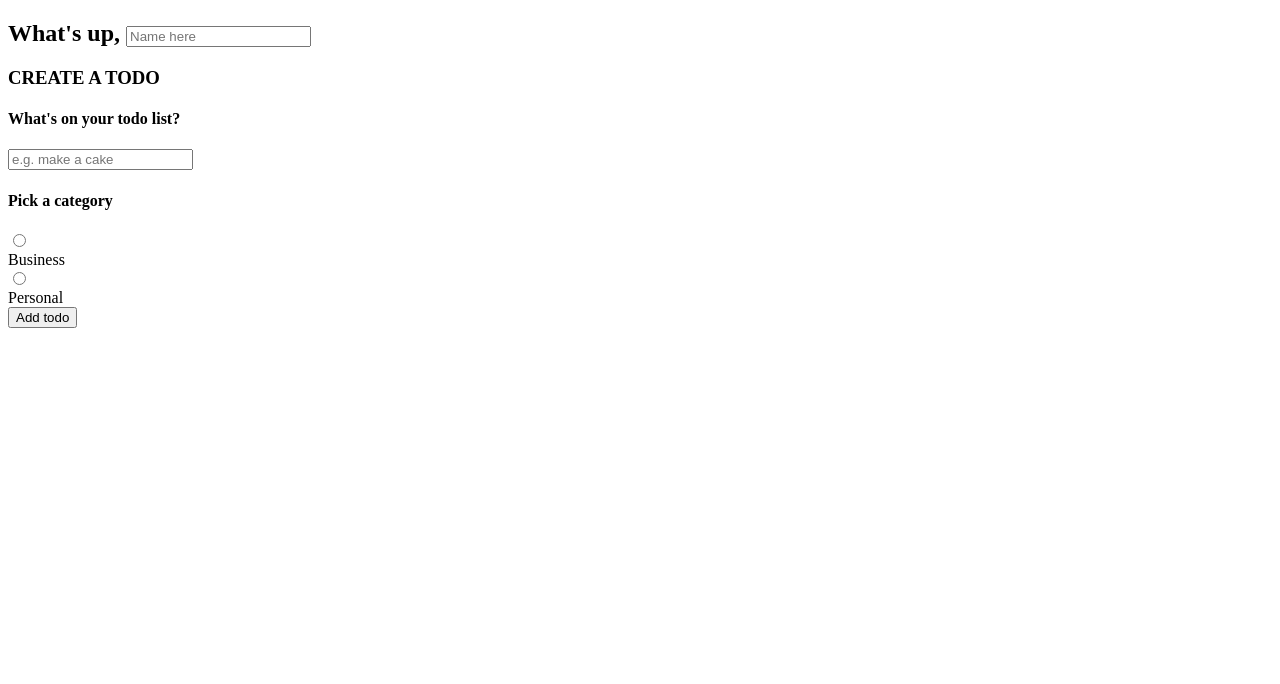
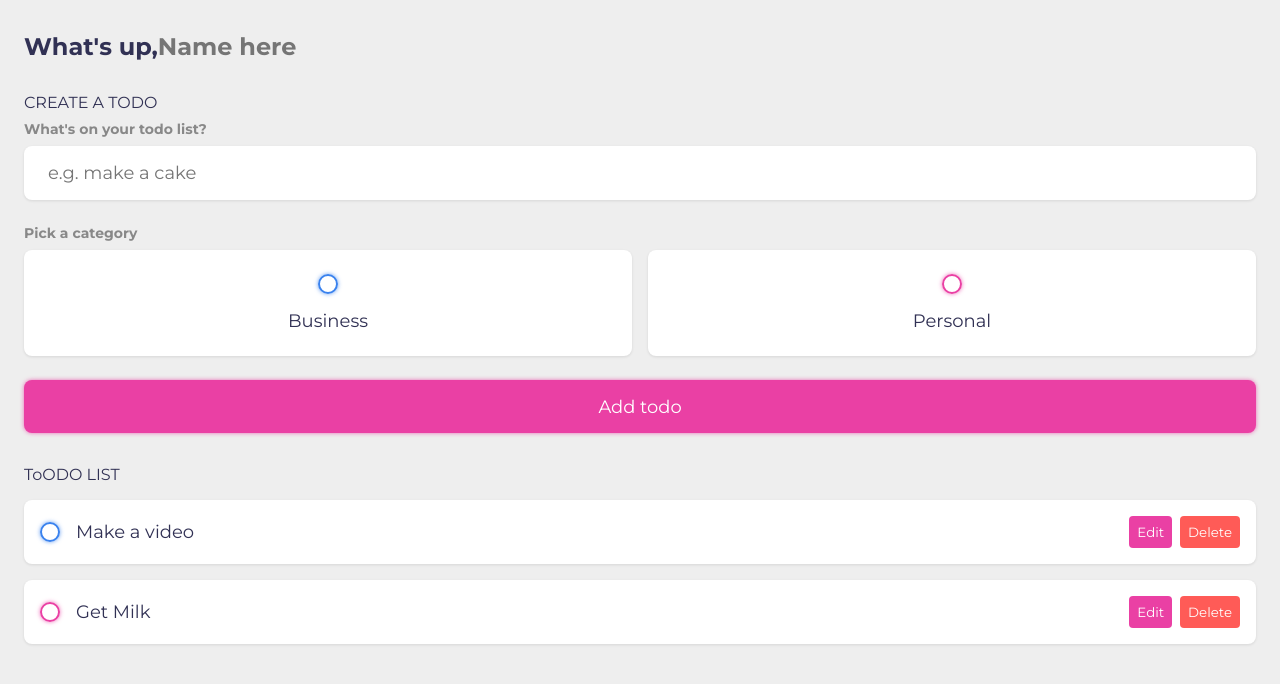
Before and after one commit to hong-yang-12/Mini_Projects, a plain HTML site: page to-do-list-v2/index.html in a window 1280 px wide. Drawn offline with Linux system fonts and the light colour scheme.

Commit message:
v2.01  added css

```diff
--- a/to-do-list-v2/index.html
+++ b/to-do-list-v2/index.html
@@ -40,6 +40,42 @@
              </form>
         </section>
 
+        <section class="todo-list">
+            <h3>ToODO LIST</h3>
+            <div class="list" id="todo-list">
+                <div class="todo-item">
+                    <label>
+                        <input type="checkbox">
+                        <span class="bubble business"></span>
+                    </label>
+
+                    <div class="todo-content">
+                        <input type="text" value="Make a video" readonly>
+                    </div>
+
+                    <div class="actions">
+                        <button class="edit">Edit</button>
+                        <button class="delete">Delete</button>
+                    </div>
+                </div>
+
+                <div class="todo-item">
+                    <label>
+                        <input type="checkbox">
+                        <span class="bubble personal"></span>
+                    </label>
+
+                    <div class="todo-content">
+                        <input type="text" value="Get Milk" readonly>
+                    </div>
+
+                    <div class="actions">
+                        <button class="edit">Edit</button>
+                        <button class="delete">Delete</button>
+                    </div>
+                </div>
+            </div>
+        </section>
     </main>
 
     <script src="app.js"></script>
--- a/to-do-list-v2/style.css
+++ b/to-do-list-v2/style.css
@@ -0,0 +1,226 @@
+:root{
+    --primary : #EA40A4;
+    --business : #3A82EE;
+    --personal : var(--primary);
+    --light : #EEE;
+    --dark : #313154;
+    --danger : #ff5b57;
+    --grey : #888;
+    --shadow : 0 1px 3px rgba(0, 0, 0, 0.1);
+
+    --business-glow: 0px 0px 4px rgba(58, 130, 238, 0.75);
+    --personal-glow: 0px 0px 4px rgba(234, 64, 164, 0.75);
+
+}
+
+*{
+    margin: 0;
+    padding: 0;
+    box-sizing: border-box;
+    font-family: 'Montserrat', sans-serif;
+}
+
+input:not([type="radio"]):not([type="checkbox"]), button{
+    appearance: none;
+    outline: none;
+    border: none;
+    background : none;
+    cursor: initialmar;
+}
+
+body{
+    background-color: var(--light);
+    color: var(--dark);
+}
+
+section{
+    margin: 2rem 0;
+    padding: 0 1.5rem;
+}
+
+h3{
+    color: var(dark);
+    font-size: 1rem;
+    font-weight: 400;
+    margin-bottom: 0.5rem;
+}
+h4{
+    color: var(--grey);
+    font-size: 0.875rem;
+    font-weight: 700;
+    margin-bottom: 0.5rem;
+}
+
+.greeting .title{
+    display: flex;
+}
+
+.greeting .title input{
+    margin-left: 0.5ren;
+    flex: 1 1 0%;
+    min-width: 0;
+}
+
+.greeting .title,
+.greeting .title input{
+    color: var(--dark);
+    font-size: 1.5rem;
+    font-weight: 700;
+}
+
+.create-todo input[type="text"]{
+    display: block;
+    width: 100%;
+    font-size: 1.125rem;
+    padding: 1rem 1.5rem;
+    color: var(--dark);
+    background-color: #fff;
+    border-radius: 0.5rem;
+    box-shadow: var(--shadow);
+    margin-bottom: 1.5rem;
+}
+
+.create-todo .options{
+    display: grid;
+    grid-template-columns: repeat(2, 1fr);
+    grid-gap: 1rem;
+    margin-bottom: 1.5rem;
+}
+
+.create-todo .options label{
+    display: flex;
+    flex-direction: column;
+    align-items: center;
+    justify-content: center;
+    padding: 1.5rem;
+    background-color: #fff;
+    border-radius: 0.5rem;
+    box-shadow: var(--shadow);
+    cursor: pointer;
+}
+
+input[type = "radio"],
+input[type = "checkbox"]{
+    display: none;
+}
+
+.bubble {
+    display: flex;
+    align-items: center;
+    justify-content: center;
+    width: 20px;
+    height: 20px;
+    border-radius: 50%;
+    border: 2px solid var(--business);
+    box-shadow: var(--business-glow);
+}
+
+.bubble.personal{
+    border-color: var(--personal);
+    box-shadow: var(--personal-glow);
+}
+
+.bubble::after{
+    content: "";
+    display: block;
+    opacity: 0;
+    width: 0px;
+    height: 0px;
+    background-color: var(--business);
+    box-shadow: var(--business-glow);
+    border-radius: 50%;
+    transition: 0.2s ease-in-out;
+}
+
+.bubble.bubble.personal::after{
+    background-color: var(--personal);
+    box-shadow: var(--personal-glow);
+}
+
+input:checked ~ .bubble::after{
+    width: 10px;
+    height: 10px;
+    opacity: 1;
+}
+
+.create-todo .options label div{
+    color: var(--dark);
+    font-size: 1.125rem;
+    margin-top: 1rem;
+}
+
+.create-todo input[type = "submit"]{
+    display: block;
+    width: 100%;
+    font-size: 1.12rem;
+    padding: 1rem 1.5rem;
+    color: #fff;
+    background-color: var(--primary);
+    border-radius: 0.5rem;
+    box-shadow: var(--personal-glow);
+    cursor: pointer;
+    transition: 0.2s ease-in-out;
+}
+
+.create-todo input[type = "submit"]:hover{
+    opacity: 0.75;
+}
+
+.todo-list .list{
+    margin: 1rem 0;
+}
+
+.todo-list .todo-item{
+    display: flex;
+    align-items: center;
+    background-color: #fff;
+    padding: 1rem;
+    border-radius: 0.5rem;
+    box-shadow: var(--shadow);
+    margin-bottom: 1rem;
+}
+
+.todo-item label{
+    display: block;
+    margin-right: 1rem;
+    cursor: pointer;
+}
+
+.todo-item .todo-content{
+    flex: 1 1 0%;
+}
+
+.todo-item .todo-content input{
+    color: var(--dark);
+    font-size: 1.125rem;
+}
+
+.todo-item .actions{
+    display: flex;
+    align-items: center;
+}
+
+.todo-item .actions button{
+    display: block;
+    padding: 0.5rem;
+    border-radius: 0.25rem;
+    color: #fff;
+    cursor: pointer;
+    transition: 0.2s ease-in-out;
+}
+.todo-item .actions button:hover{
+    opacity: 0.75;
+}
+.todo-item .actions .edit{
+    margin-right: 0.5rem;
+    background-color: var(--primary);
+}
+
+.todo-item .actions .delete{
+    background-color: var(--danger);
+}
+
+.todo-item.done .todo-content input{
+    text-decoration: line-through;
+    color: var(--grey);
+}
```
